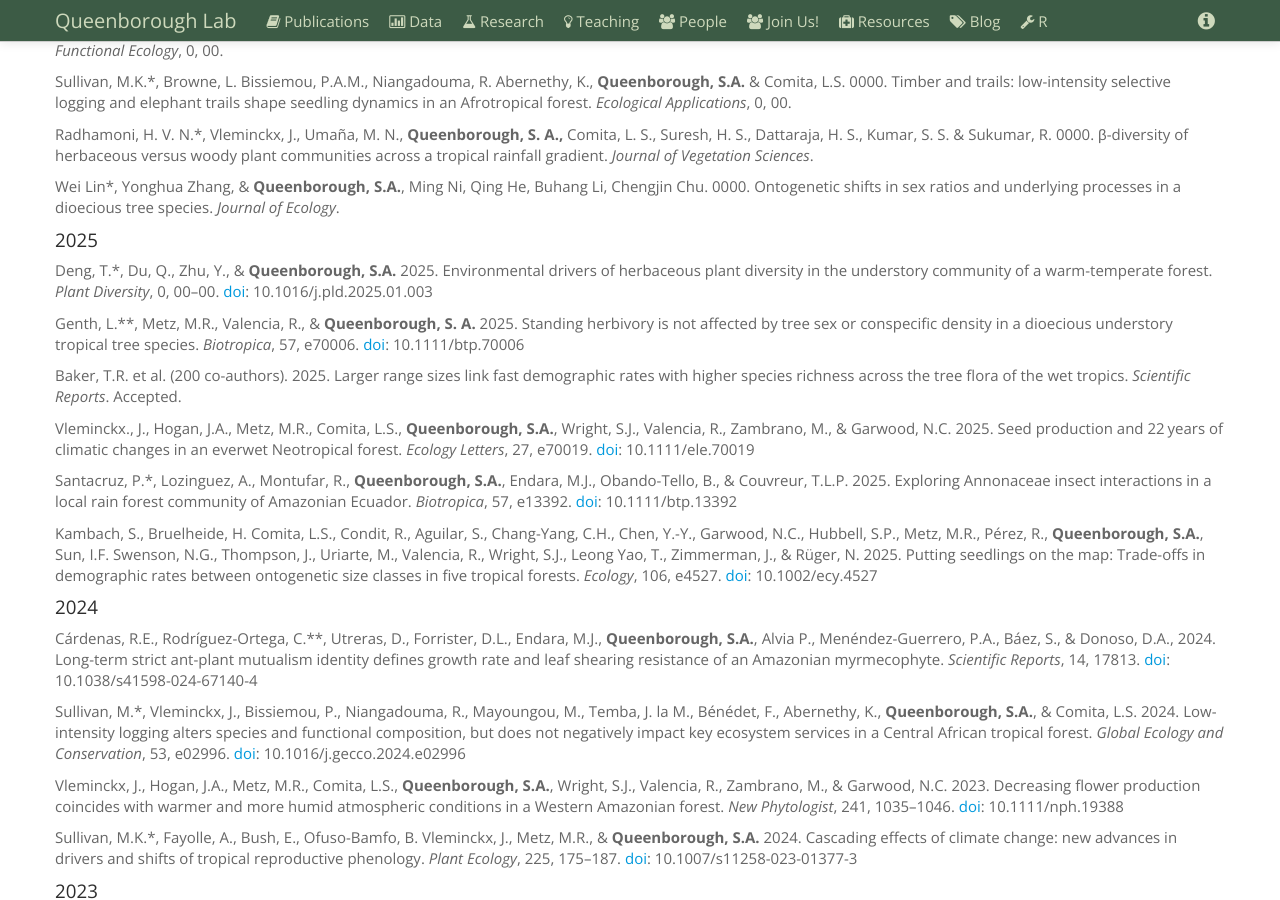
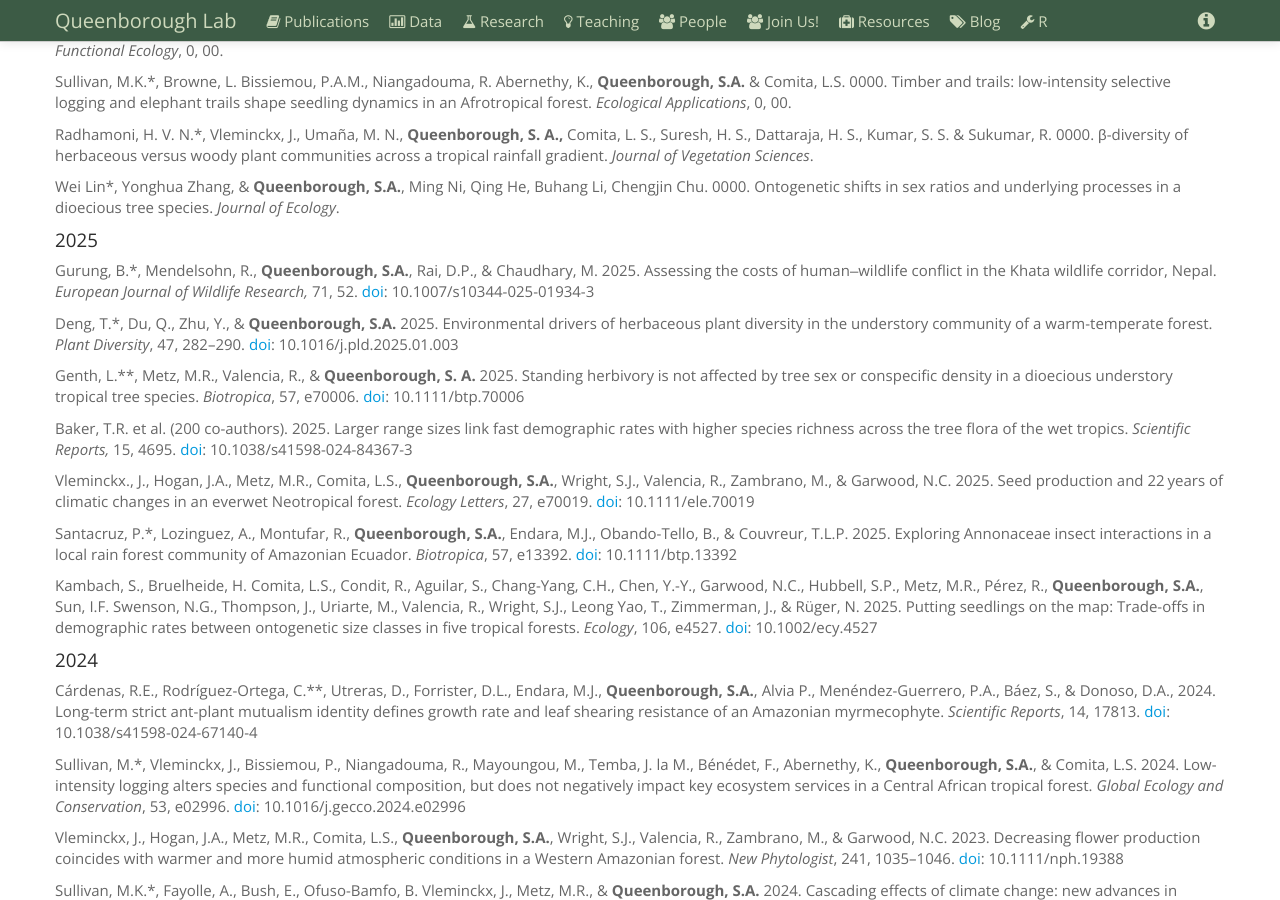
Before and after one commit to saq/saq.github.io, a Jekyll site: the page built from publications.md, in a window 1280 px wide and 900 px high, scrolled down 432 px. Built offline with Jekyll 4.4.1, drawn with Linux system fonts in a browser that asks for light colours.

Commit message:
Update publications.md

```diff
--- a/publications.md
+++ b/publications.md
@@ -58,11 +58,13 @@ Wei Lin\*, Yonghua Zhang, & **Queenborough, S.A.**, Ming Ni, Qing He, Buhang Li,
 
 #### 2025
 
-Deng, T.\*, Du, Q., Zhu, Y., & **Queenborough, S.A.** 2025. Environmental drivers of herbaceous plant diversity in the understory community of a warm-temperate forest. *Plant Diversity*, 0, 00--00. [doi](https://doi.org/10.1016/j.pld.2025.01.003): 10.1016/j.pld.2025.01.003
+Gurung, B.\*, Mendelsohn, R., **Queenborough, S.A.**, Rai, D.P., & Chaudhary, M. 2025. Assessing the costs of human‒wildlife conflict in the Khata wildlife corridor, Nepal. *European Journal of Wildlife Research,* 71, 52. [doi](https://doi.org/10.1007/s10344-025-01934-3): 10.1007/s10344-025-01934-3
+
+Deng, T.\*, Du, Q., Zhu, Y., & **Queenborough, S.A.** 2025. Environmental drivers of herbaceous plant diversity in the understory community of a warm-temperate forest. *Plant Diversity*, 47, 282--290. [doi](https://doi.org/10.1016/j.pld.2025.01.003): 10.1016/j.pld.2025.01.003
 
 Genth, L.\*\*, Metz, M.R., Valencia, R., & **Queenborough, S. A.** 2025. Standing herbivory is not affected by tree sex or conspecific density in a dioecious understory tropical tree species. *Biotropica*, 57, e70006. [doi](https://doi.org/10.1111/btp.70006): 10.1111/btp.70006
 
-Baker, T.R. et al. (200 co-authors). 2025. Larger range sizes link fast demographic rates with higher species richness across the tree flora of the wet tropics. *Scientific Reports*. Accepted.
+Baker, T.R. et al. (200 co-authors). 2025. Larger range sizes link fast demographic rates with higher species richness across the tree flora of the wet tropics. *Scientific Reports,* 15, 4695. [doi](https://doi.org/10.1038/s41598-024-84367-3): 10.1038/s41598-024-84367-3
 
 Vleminckx., J., Hogan, J.A., Metz, M.R., Comita, L.S., **Queenborough, S.A.**, Wright, S.J., Valencia, R., Zambrano, M., & Garwood, N.C. 2025. Seed production and 22 years of climatic changes in an everwet Neotropical forest. *Ecology Letters*, 27, e70019. [doi](https://doi.org/10.1111/ele.70019): 10.1111/ele.70019
 
```
